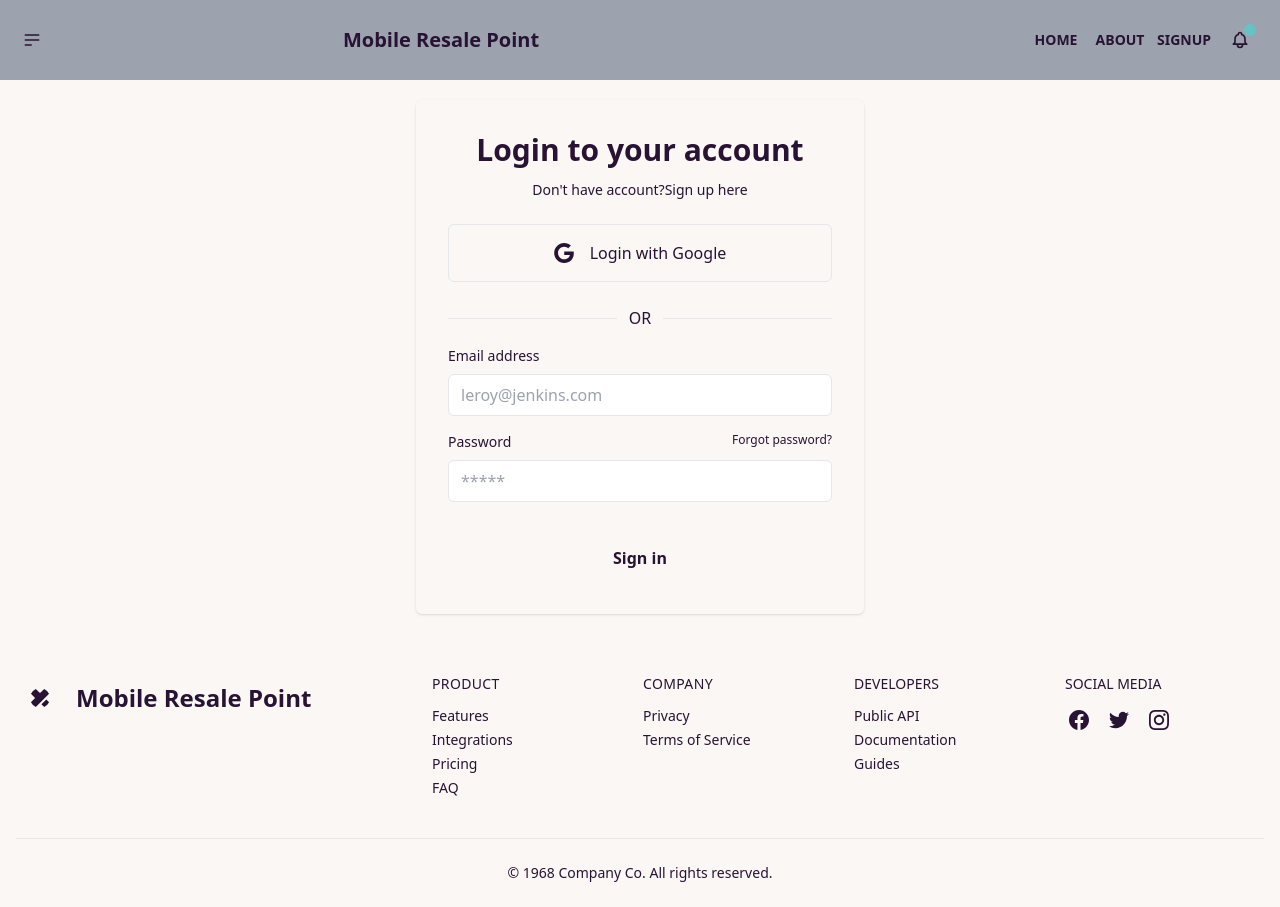
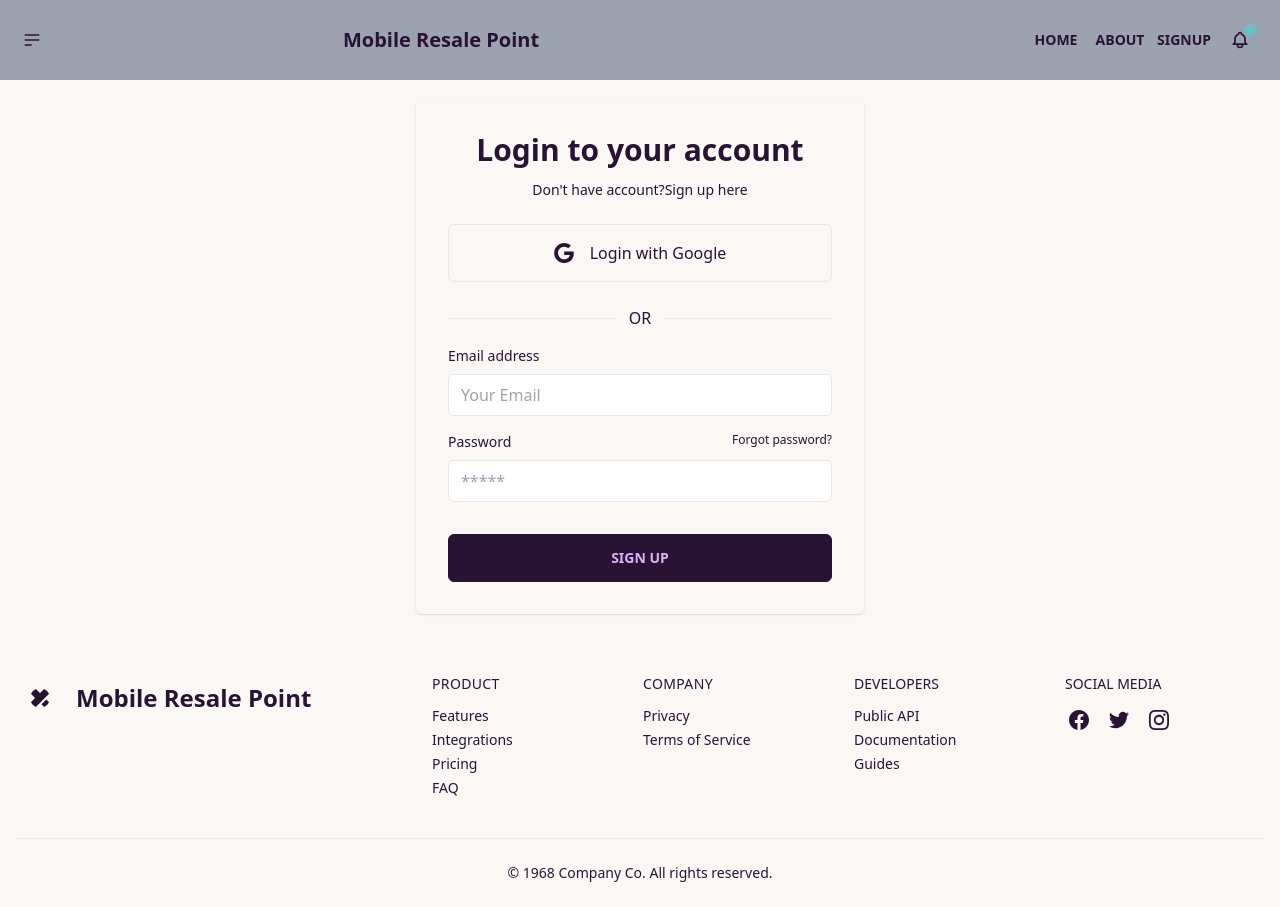
Before and after one commit to RafatRU42/last-assignment, a React (Create React App) app: page /signup in a window 1280 px wide. Built offline with nearby package versions, Linux system fonts and the light colour scheme.

Commit message:
sign up completed

```diff
--- a/src/Shared/Context/Authprovider.js
+++ b/src/Shared/Context/Authprovider.js
@@ -1,16 +1,20 @@
 import React, {  createContext } from 'react';
 import app from '../../firebase/firebase.config';
-import {getAuth} from 'firebase/auth'
+import {createUserWithEmailAndPassword, getAuth} from 'firebase/auth'
 
 
 
 export const authContext = createContext();
-const auth = getAuth(app)
+const auth = getAuth(app);
 
 const Authprovider = ({children}) => {
 
+    const createUser = (email, password) =>{
+        return createUserWithEmailAndPassword(auth, email, password)
+    }
 
-    const authInfo= {}
+
+    const authInfo= {createUser}
     return (
         <authContext.Provider value={authInfo}>
             {children}
--- a/src/Shared/SignUp/SignUp.js
+++ b/src/Shared/SignUp/SignUp.js
@@ -1,8 +1,39 @@
-import React from 'react';
+import React, { useContext, useState } from 'react';
+import { useForm } from 'react-hook-form';
+import { authContext } from '../Context/Authprovider';
 
 const SignUp = () => {
+    const [signUpError,setSignUpError] = useState('')
+
+    const {createUser} = useContext(authContext)
+
+    const { register, handleSubmit, watch, formState: { errors } } = useForm();
+
+    const onSubmit = data => {
+        console.log(data)
+        setSignUpError('')
+
+        createUser(data.email, data.password)
+        .then(result =>{
+            console.log(result)
+        })
+        .catch(error=>{
+            setSignUpError(error.message)
+        })
+    }
+
+
     return (
-        <div>
+
+
+
+
+
+
+
+
+
+
 
             <div className="mx-auto my-5 justify-center w-full max-w-md p-4 rounded-md shadow sm:p-8 light:bg-gray-900 light:text-gray-100 lg:justify-center">
                 <h2 className="mb-3 text-3xl font-semibold text-center">Login to your account</h2>
@@ -23,24 +54,34 @@ const SignUp = () => {
                     <p className="px-3 dark:text-gray-400">OR</p>
                     <hr className="w-full dark:text-gray-400" />
                 </div>
-                <form novalidate="" action="" className="space-y-8 ng-untouched ng-pristine ng-valid">
+                <form novalidate="" action="" className="space-y-8 ng-untouched ng-pristine ng-valid" on onSubmit={handleSubmit(onSubmit)}>
                     <div className="space-y-4">
                         <div className="space-y-2">
-                            <label for="email" className="block text-sm">Email address</label>
-                            <input type="email" name="email" id="email" placeholder="leroy@jenkins.com" className="w-full px-3 py-2 border rounded-md dark:border-gray-700 dark:bg-gray-900 dark:text-gray-100 focus:dark:border-violet-400" />
+
+                            <label for="email"  className="block text-sm">Email address</label>
+                            <input type="email" {...register("email")}  id="email" placeholder="Your Email" className="w-full px-3 py-2 border rounded-md dark:border-gray-700 dark:bg-gray-900 dark:text-gray-100 focus:dark:border-violet-400" />
+                            {errors.email && <p className='text-red-500'>{errors.email?.message}</p>}
+
                         </div>
                         <div className="space-y-2">
                             <div className="flex justify-between">
-                                <label for="password" className="text-sm">Password</label>
+                                <label for="password"  className="text-sm">Password</label>
                                 <a rel="noopener noreferrer" href="#" className="text-xs hover:underline dark:text-gray-400">Forgot password?</a>
                             </div>
-                            <input type="password" name="password" id="password" placeholder="*****" className="w-full px-3 py-2 border rounded-md dark:border-gray-700 dark:bg-gray-900 dark:text-gray-100 focus:dark:border-violet-400" />
+                            <input type="password"   {...register("password", { required: 'Password Must Be Set' })} id="password" placeholder="*****" className="w-full px-3 py-2 border rounded-md dark:border-gray-700 dark:bg-gray-900 dark:text-gray-100 focus:dark:border-violet-400" />
+                            {errors.password && <p className='text-red-500'>{errors.password?.message}</p>}
+
                         </div>
                     </div>
-                    <button type="button" className="w-full px-8 py-3 font-semibold rounded-md dark:bg-violet-400 dark:text-gray-900">Sign in</button>
+                    <input type="submit" value={'Sign Up'} className="btn w-full px-8 py-3 font-semibold hover:bg-violet-300 rounded-md dark:bg-violet-400 dark:text-gray-900" />
+                {signUpError && <p className='text-red-500'>{signUpError}</p>}
+
+
+
+                    {/* <input type="submit" value={'Sign Up'} className='btn btn-accent w-full  mt-5 mb-5' /> */}
                 </form>
             </div>
-        </div>
+
 
 
     );
```
